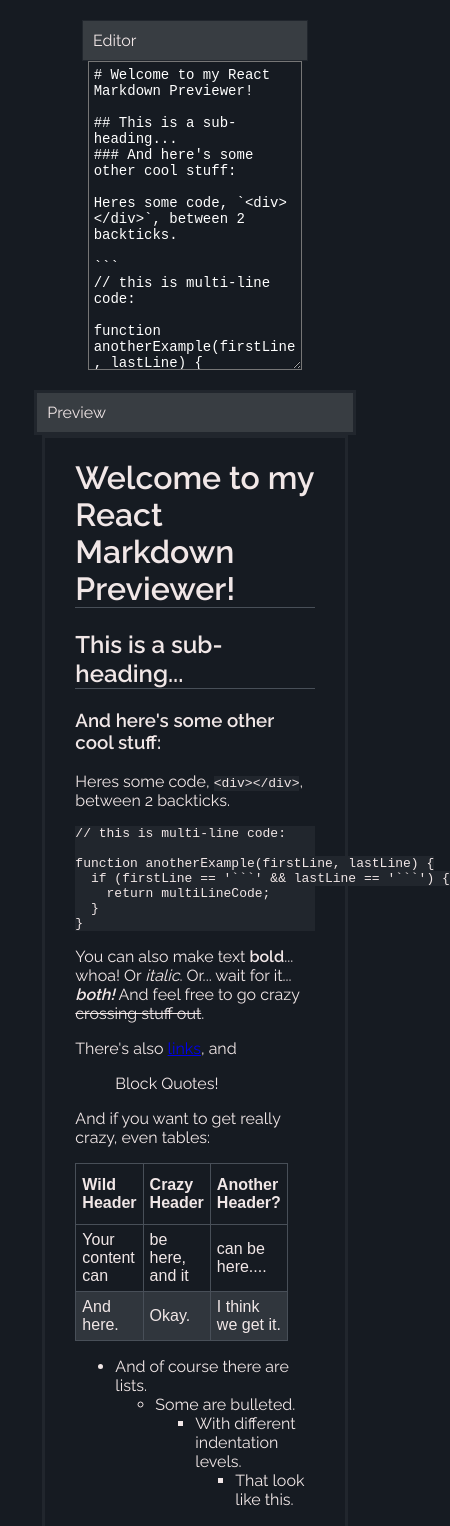
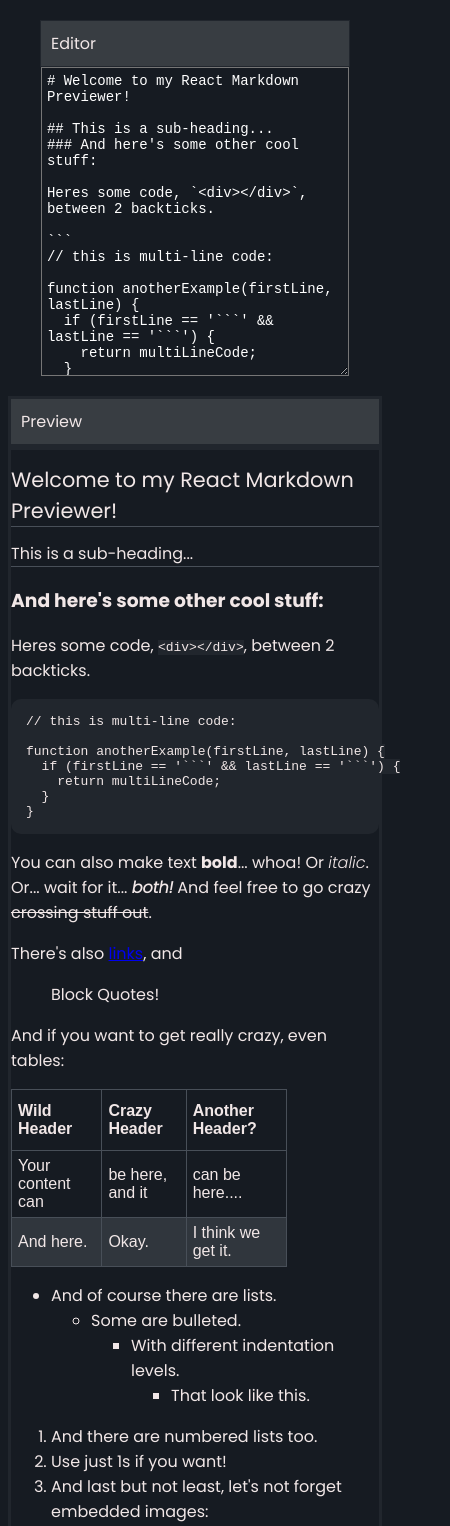
Before and after one commit to FOR-TIMI/markdown-previewer, a React (Create React App) app: page / in a window 390 px wide. Shown: the top 1526 px of the page, 450 px wide, since content can reach past the window. Built offline with nearby package versions, Linux system fonts and the light colour scheme.

Commit message:
ready to deploy

```diff
--- a/package.json
+++ b/package.json
@@ -14,6 +14,8 @@
     "web-vitals": "^2.1.4"
   },
   "scripts": {
+    "predeploy": "npm run build",
+    "deploy": "gh-pages -d build",
     "start": "react-scripts start",
     "build": "react-scripts build",
     "test": "react-scripts test",
@@ -36,5 +38,8 @@
       "last 1 firefox version",
       "last 1 safari version"
     ]
+  },
+  "devDependencies": {
+    "gh-pages": "^4.0.0"
   }
 }
--- a/src/editor.css
+++ b/src/editor.css
@@ -2,19 +2,9 @@
 body{
     background-color: #161b22;
     color: rgb(241, 231, 231);
-    font-family: 'Raleway', 'Poppins',sans-serif;
+    font-family: 'Poppins','Raleway',sans-serif;
 }
 
-/* .App-container{
-    width: 100%;
-    /* margin: 50px auto; */
-    /* display: flex;
-    justify-content: center;
-    align-items: center;
-    flex-direction: column; */
-
-    /* text-align: center; */
-/* }  */
 
 .editorWrapper{
     width: 100%;
@@ -83,6 +73,10 @@
     background-color:  #21262d;
 }
 
+pre{
+    border-radius: 10px;
+    padding: 15px;
+}
 
 table {
     font-family: Arial, Helvetica, sans-serif;
@@ -105,16 +99,55 @@
     text-align: left;
     background-color: #161b22;
   }
-  /* #484f58
-  #21262d
-  #161b22
-  #484f58
-  #0d1117
 
-  //table */
 
 
 
 img{
     width: 100%;
 }
+
+
+@media only screen and (max-width: 800px) {
+    #preview{
+        width: 100%;
+        background-color: #161b22;
+    }
+    .preview-tag{
+        box-sizing: border-box;
+        border: 3px solid #21262d;
+        width: 81%;
+        margin:0 auto;
+        padding: 10px ;
+        background-color: #383d42;
+    }
+  }
+@media only screen and (max-width: 600px) {
+
+    .previewWrapper{
+        width: 100%;
+        box-sizing: border-box;
+    }
+    .preview-tag{
+        width: 100%;
+    }
+    h1{
+        font-size: 1.3em;
+        font-weight: 400;
+    }
+    h2{
+        font-size: 1em;
+        font-weight: 400;
+    }
+
+    .editorWrapper textarea {
+        width: 80%;
+    }
+
+    .editor-tag{
+        width: 77%;
+    }
+
+
+
+  }
```
Also changed, not shown: 1 other file (tests, documents, lock files or other folders).
